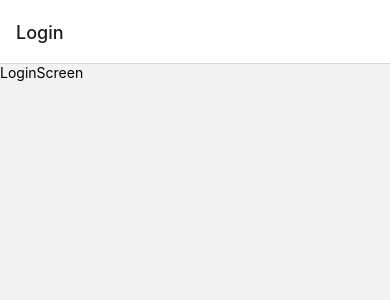
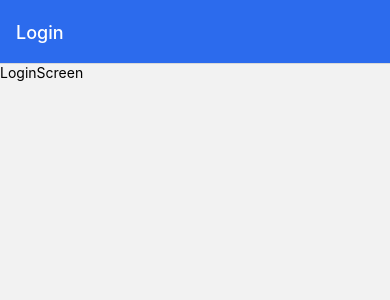
Before and after one commit to shiroyasha9/signal-clone, a React Native app: screen / in a window 390 px wide. Shown: the top 300 px of the page. Built offline with nearby package versions, Linux system fonts and the light colour scheme.

Commit message:
customize the navigator header

```diff
--- a/navigators/StackNavigator.tsx
+++ b/navigators/StackNavigator.tsx
@@ -1,12 +1,19 @@
 import { createStackNavigator } from '@react-navigation/stack';
 import { LoginScreen } from '@screens';
+import { Colors } from '@themes';
 import { INavigatorParamList } from '@types';
 
 const Stack = createStackNavigator<INavigatorParamList>();
 
 const StackNavigator = () => {
   return (
-    <Stack.Navigator>
+    <Stack.Navigator
+      screenOptions={{
+        headerStyle: { backgroundColor: Colors.royalBlue },
+        headerTitleStyle: { color: Colors.white },
+        headerTintColor: Colors.white,
+      }}
+    >
       <Stack.Screen name="Login" component={LoginScreen} />
     </Stack.Navigator>
   );
--- /dev/null
+++ b/themes/index.ts
@@ -0,0 +1 @@
+export * from './palette';
--- /dev/null
+++ b/themes/palette.ts
@@ -0,0 +1,4 @@
+export const Colors = {
+  royalBlue: '#2C6BED',
+  white: '#FFFFFF',
+};
```
